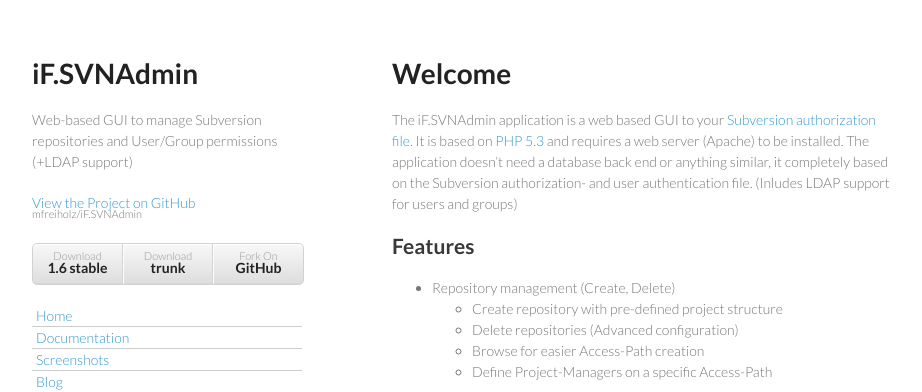
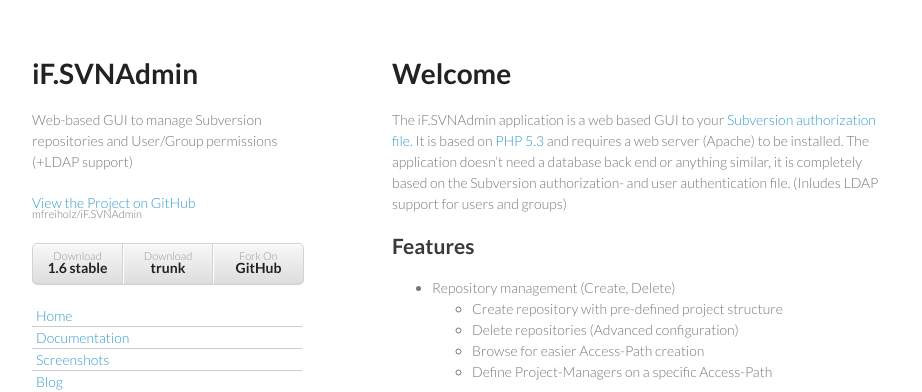
Before and after one commit to mfreiholz/iF.SVNAdmin, a Jekyll site: the page built from index.html, in a window 1280 px wide. Shown: the top 392 px of the page, without its empty margins (178-1100 px from the left). Built offline with Jekyll 4.4.1, drawn with Linux system fonts in a browser that asks for light colours; comment, search, counter and statistics services are not loaded.

Commit message:
Fixed some typos.

```diff
--- a/_posts/2012-04-09-documentation.html
+++ b/_posts/2012-04-09-documentation.html
@@ -179,9 +179,9 @@ Description=Third location</code></pre>
 
 <h3><a name="ldap-more-than-1000-users-and-groups">More than 1000 users and groups in LDAP</a></h3>
 <div>
-	<p>If you LDAP database has more than 1000 users and groups, but you only
+	<p>If your LDAP database has more than 1000 users and groups, but you only
 	receive 1001 entities you need to update your PHP version to 5.4. Previous
-	PHP version doesn't support fetching more than 1001 entities from LDAP server.</p>
+	PHP versions doesn't support fetching more than 1001 entities from LDAP server.</p>
 
 	<p><b>iF.SVNAdmin is compatible with PHP 5.4 since 1.6.0</b></p>
 </div>
--- a/index.html
+++ b/index.html
@@ -8,7 +8,7 @@ title: Welcome
 	<a href="http://svnbook.red-bean.com/en/1.1/ch06s04.html#svn-ch-6-sect-4.4.2">Subversion authorization file.</a>
 	It is based on <a href="http://www.php.net/">PHP 5.3</a> and requires a web server (Apache)
 	to be installed. The application doesn’t need a database back end or anything
-	similar, it completely based on the Subversion authorization- and user
+	similar, it is completely based on the Subversion authorization- and user
 	authentication file. (Inludes LDAP support for users and groups)
 </div>
 
```
